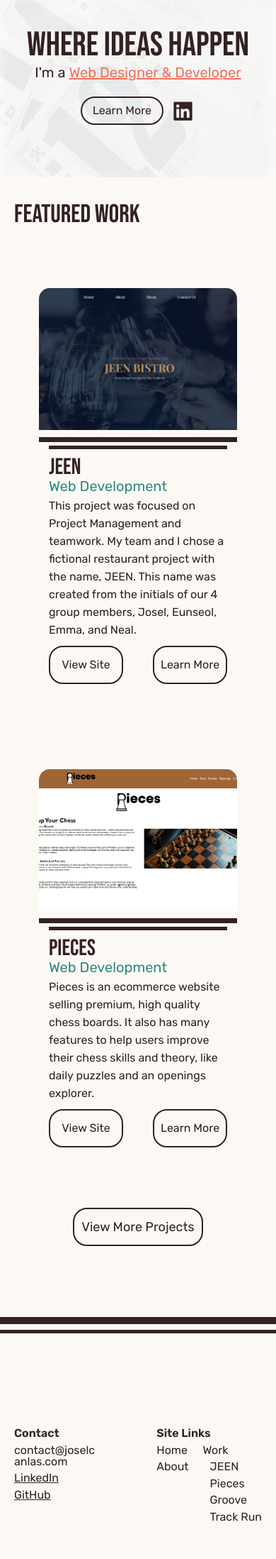
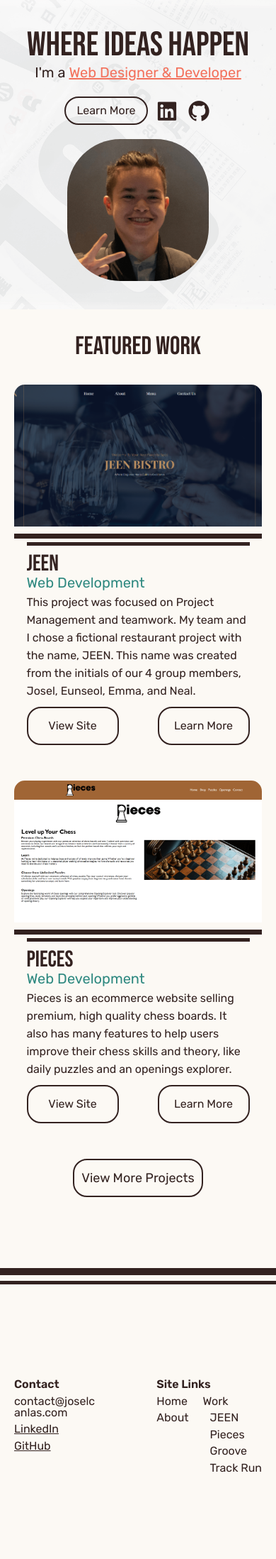
Before and after one commit to JCanDoCode/Portfolio, a PHP site: page / in a window 390 px wide; the page is wider, and only the part inside the window is pictured. Shown: the part 123-2320 px from the top of that part at 71% size. Run offline with PHP 8.4, Linux system fonts and the light colour scheme.

Commit message:
Update 15.8
Hero Banner additions and updates

```diff
--- a/css/style.css
+++ b/css/style.css
@@ -389,15 +389,17 @@ article, section {
 }
 .hero-banner {
     position: relative;
-    height: 400px;
+    min-height: 400px;
     margin: 0;
     padding: var(--margins);
+    display: flex;
+    justify-content: space-between;
     background-image: url("../media/img/hero_banner.png");
     background-size: cover;
     background-position: center;
 
     h1 {
-        padding-top: 40px;
+        margin-top: 40px;
         transform: translateY(0);
         opacity: 0;
         animation: fadeInJump 0.5s 0.25s ease-in forwards;
@@ -431,6 +433,11 @@ article, section {
         gap: 10px;
         animation: fadeIn 0.5s 2s ease forwards;
         opacity: 0;
+
+        @media (max-width: 645px) {
+            width: 100%;
+            justify-content: center;
+        }
     }
     .btn {
         font-size: 1.8rem;
@@ -457,25 +464,52 @@ article, section {
             font-size: 1.6rem;
         }
     }
-    .bxl-linkedin-square {
+    i {
         font-size: 4rem;
         color: var(--primary-color);
+        transition: all 0.25s ease;
+
+        &:hover {
+            transform: scale(1.1);
+        }
 
         @media (max-width: 481px) {
             font-size: 3.5rem;
         }
     }
+    img {
+        width: 350px;
+        height: 350px;
+        margin: 40px 20px;
+        border-radius: 100px;
+        opacity: 0;
+        animation: fadeIn 1s 2.5s ease forwards;
 
+        @media (max-width: 1450px) {
+            width: 250px;
+            height: 250px;
+            border-radius: 90px;
+        }
+        @media (max-width: 1300px) {
+            width: 220px;
+            height: 220px;
+            border-radius: 80px;
+        }
+        @media (max-width: 1200px) {
+            margin: 20px 20px 40px;
+            border-radius: 75px;
+        }
+        @media (max-width: 481px) {
+            width: 200px;
+            height: 200px;
+            border-radius: 75px;
+        }
+    }
+
+    @media (max-width: 1200px) {
+        flex-direction: column;
+    }
     @media (max-width: 645px) {
-        display: flex;
-        flex-direction: column;
-        align-items: center;
-    }
-    @media (max-width: 563px) {
-        height: 300px;
-    }
-    @media (max-width: 481px) {
-        height: 250px;
         display: flex;
         flex-direction: column;
         align-items: center;
@@ -483,13 +517,13 @@ article, section {
 }
 .card-container {
     width: 100%;
+    margin-top: 35px;
     display: flex;
     flex-direction: column;
     justify-content: center;
     align-items: center;
 
     .card {
-        padding: 10px;
         margin-bottom: 50px;
         display: flex;
         justify-content: center;
@@ -497,6 +531,10 @@ article, section {
 
         &:nth-of-type(1) {
             margin-top: 50px;
+
+            @media (max-width: 563px) {
+                margin-top: unset;
+            }
         }
 
         .card-content {
@@ -616,6 +654,7 @@ article, section {
             }
 
             @media (max-width: 768px) {
+                padding: unset;
                 border: unset;
                 flex-direction: column;
                 background-color: unset;
@@ -963,6 +1002,11 @@ h2 {
         font-size: 3.6rem;
     }
 }
+.project-h2 {
+    @media (max-width: 645px) {
+        text-align: center;
+    }
+}
 h3 {
     font-family: "Bebas Neue", sans-serif;
     font-weight: 400;
--- a/index.php
+++ b/index.php
@@ -24,16 +24,20 @@
 <body>
     <?php include "./components/header.php"; ?>
     <section class="hero-banner" id="heroBanner" itemscope itemtype="https://schema.org/Person">
-        <h1 itemprop="name">Where Ideas Happen</h1>
-        <h2 itemprop="description">I'm a <a href="./about.php" class="underline" itemprop="jobTitle">Web Designer & Developer</a></h2>
-        <div class="btn-container">
-            <a href="./about.php" class="btn" itemprop="url">Learn More</a>
-            <a href="https://www.linkedin.com/in/josel-canlas-1441b1291/" target="_blank"><i class='bx bxl-linkedin-square'></i></a>
+        <div>
+            <h1 itemprop="name">Where Ideas Happen</h1>
+            <h2 itemprop="description">I'm a <a href="./about.php" class="underline" itemprop="jobTitle">Web Designer & Developer</a></h2>
+            <div class="btn-container">
+                <a href="./about.php" class="btn" itemprop="url">Learn More</a>
+                <a href="https://www.linkedin.com/in/josel-canlas-1441b1291/" target="_blank" itemprop="url"><i class='bx bxl-linkedin-square'></i></a>
+                <a href="https://github.com/JCanDoCode" target="_blank" itemprop="url"><i class='bx bxl-github'></i></a>
+            </div>
         </div>
+        <img src="./media/img/aboutpage.png" alt="Josel" itemprop="image">
     </section>
     <main>
         <section>
-            <h2>Featured Work</h2>
+            <h2 class="project-h2">Featured Work</h2>
             <div class="card-container">
                 <div class="card">
                     <div class="card-content" itemscope itemtype="https://schema.org/Project">
```
